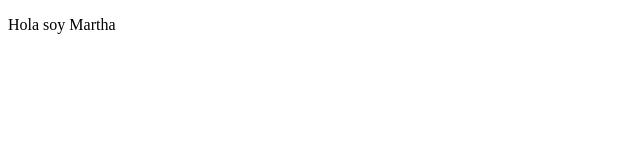
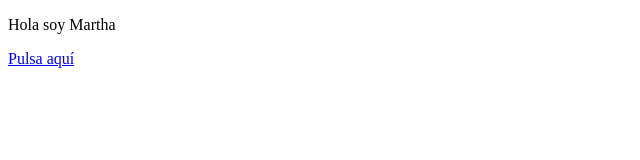
Before and after one commit to MarthaZFQ/Proyecto1, a plain HTML site: page index.html in a window 1280 px wide. Shown: the full height of the page, 0-640 px from the left. Drawn offline with Linux system fonts and the light colour scheme.

Commit message:
He añadido a mi página los enlaces

```diff
--- a/index.html
+++ b/index.html
@@ -5,5 +5,6 @@
 </head>
 <body>
 	<p>Hola soy Martha</p>
+	<a href="google.com">Pulsa aquí</a>
 </body>
 </html>
```
